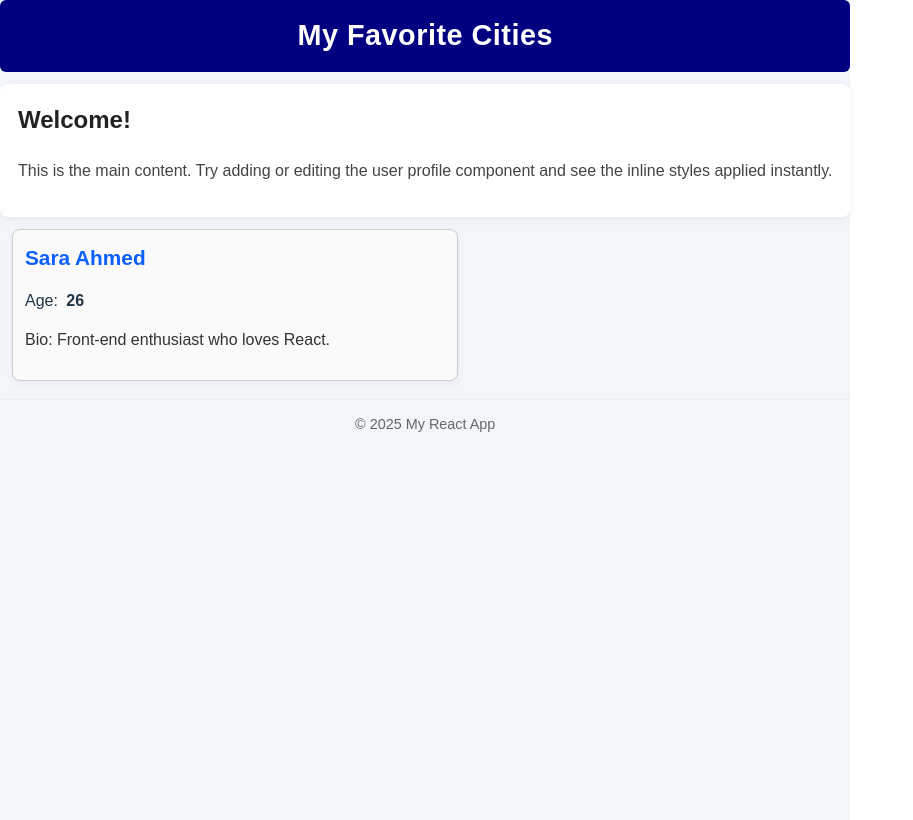
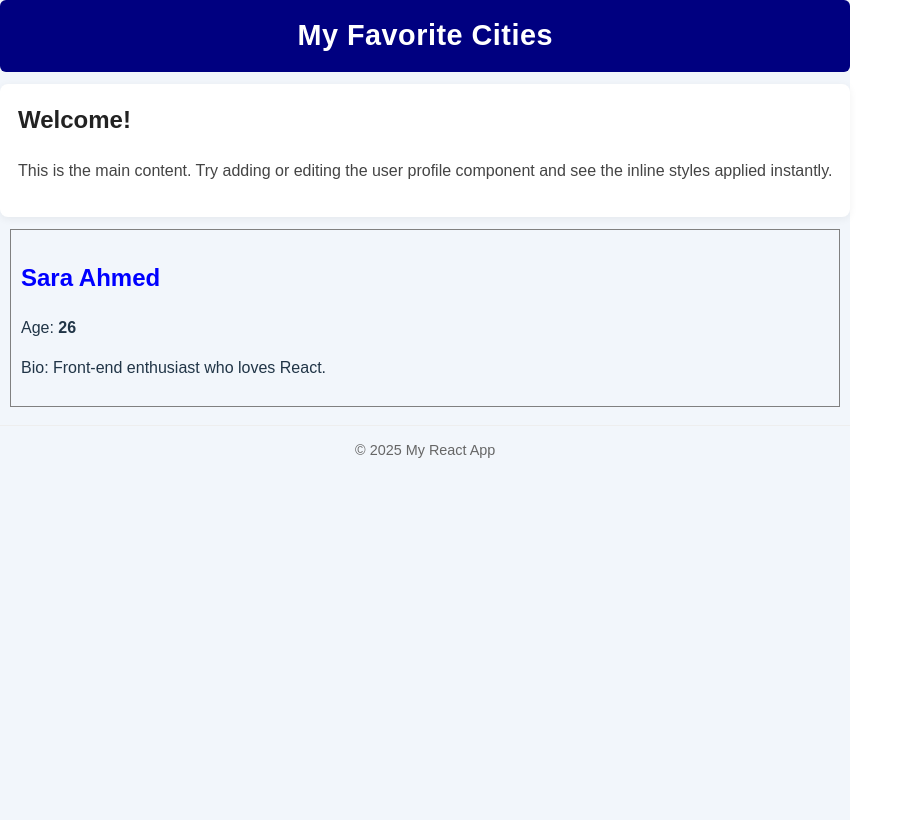
Before and after one commit to Toqa-Khalifa/alx-fe-reactjs, a React (Vite) app in the folder alx-react-app-new/: page / in a window 1280 px wide. Shown: the whole page, without its empty margins (0-913 px from the left). Built offline with nearby package versions, Linux system fonts and the light colour scheme.

Commit message:
add userProfile

```diff
--- a/alx-react-app-new/src/components/UserProfile.jsx
+++ b/alx-react-app-new/src/components/UserProfile.jsx
@@ -1,43 +1,15 @@
-// src/components/UserProfile.jsx
 import React from 'react';
 
-export default function UserProfile(props) {
-  const container = {
-    border: '1px solid #ccc',
-    padding: '12px',
-    margin: '12px',
-    borderRadius: '8px',
-    maxWidth: '420px',
-    backgroundColor: '#fafafa',
-    boxShadow: '0 2px 6px rgba(0,0,0,0.05)'
-  };
-
-  const nameStyle = {
-    color: '#0b5fff',
-    fontSize: '1.3rem',
-    margin: '0 0 6px 0'
-  };
-
-  const ageStyle = {
-    fontWeight: '700',
-    display: 'inline-block',
-    marginLeft: '4px'
-  };
-
-  const bioStyle = {
-    marginTop: '8px',
-    lineHeight: '1.4',
-    color: '#333'
-  };
-
-  // Props fallback if parent doesn't pass props
-  const { name = 'No Name', age = '—', bio = 'No bio provided.' } = props;
-
+function UserProfile(props) {
   return (
-    <div style={container}>
-      <h2 style={nameStyle}>{name}</h2>
-      <p>Age: <span style={ageStyle}>{age}</span></p>
-      <p style={bioStyle}>Bio: {bio}</p>
+    <div style={{ border: '1px solid gray', padding: '10px', margin: '10px' }}>
+      <h2 style={{ color: 'blue' }}>{props.name}</h2>
+      <p>
+        Age: <span style={{ fontWeight: 'bold' }}>{props.age}</span>
+      </p>
+      <p>Bio: {props.bio}</p>
     </div>
   );
 }
+
+export default UserProfile;
```
Also changed, not shown: alx-react-app-new/src/components/Header.jsx (line endings or trailing spaces).
